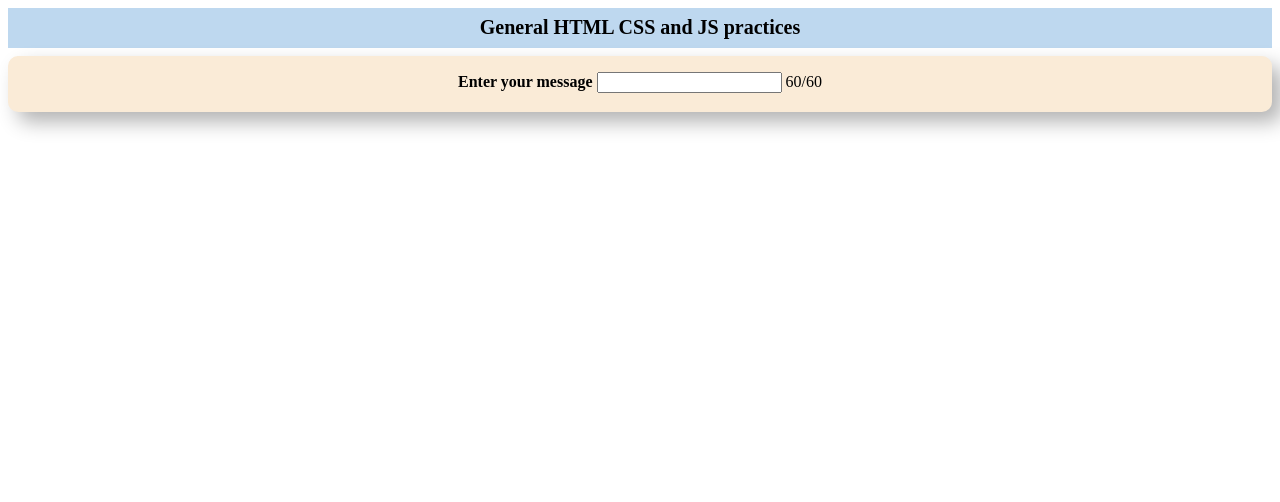
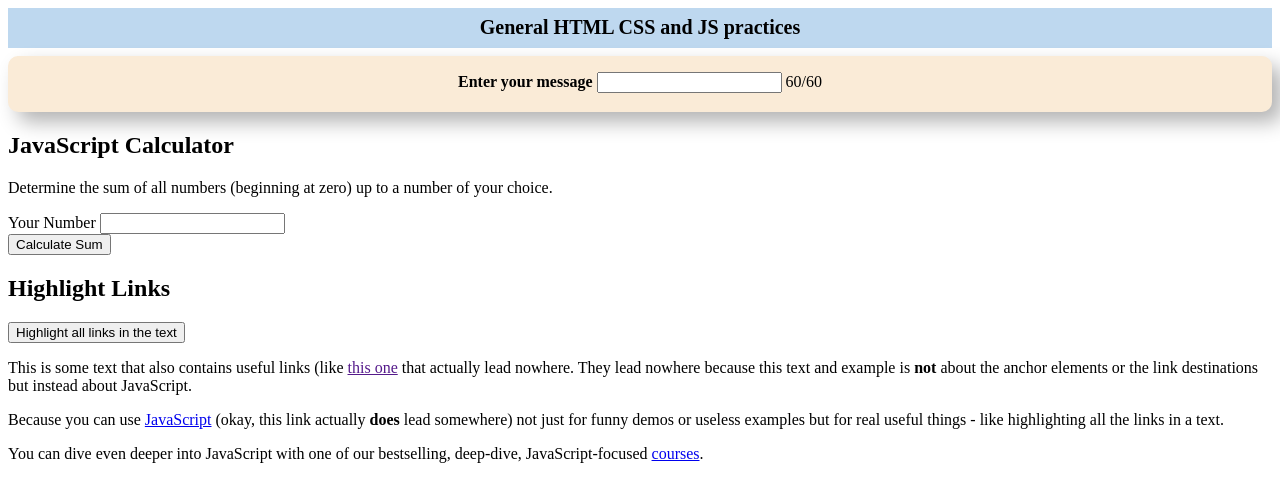
Before and after one commit to MateenSeddiqi/Tic-Tac-Toe-Game, a plain HTML site: page General Practices/generalpractice.html in a window 1280 px wide. Drawn offline with Linux system fonts and the light colour scheme.

Commit message:
adding new sections

```diff
--- a/General Practices/generalpractice.html
+++ b/General Practices/generalpractice.html
@@ -22,9 +22,30 @@
         </form>
     </section>
 
-    <section class="">
+    <section id="calculator">
+        <h2>JavaScript Calculator</h2>
+        <p>Determine the sum of all numbers (beginning at zero) up to a number of your choice.</p>
+        <div class="control">
+          <label for="user-number">Your Number</label>
+          <input type="number" id="user-number">
+        </div>
+        <button>Calculate Sum</button>
+        <p id="calculated-sum" class="output"></p>
+      </section>
 
-    </section>
+      <section id="highlight-links">
+        <h2>Highlight Links</h2>
+        <button>Highlight all links in the text</button>
+        <p>This is some text that also contains useful links (like <a href="">this one</a> that actually lead nowhere. They
+          lead nowhere because this text and example is <strong>not</strong> about the anchor elements or the link
+          destinations but instead about JavaScript.</p>
+        <p>Because you can use <a href="https://developer.mozilla.org/en-US/docs/Web/JavaScript">JavaScript</a> (okay, this
+          link actually <strong>does</strong> lead somewhere) not
+          just for funny demos or useless examples but for real useful things - like highlighting all the links in a text.
+        </p>
+        <p>You can dive even deeper into JavaScript with one of our bestselling, deep-dive, JavaScript-focused <a
+            href="https://academind.com/courses/">courses</a>.</p>
+      </section>
 
     <script src="general.js"></script>
 </body>
```
